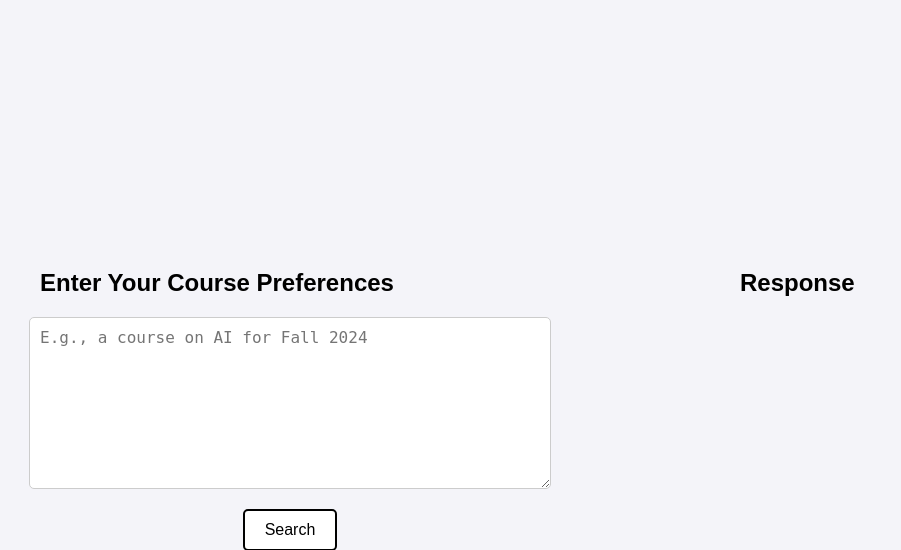
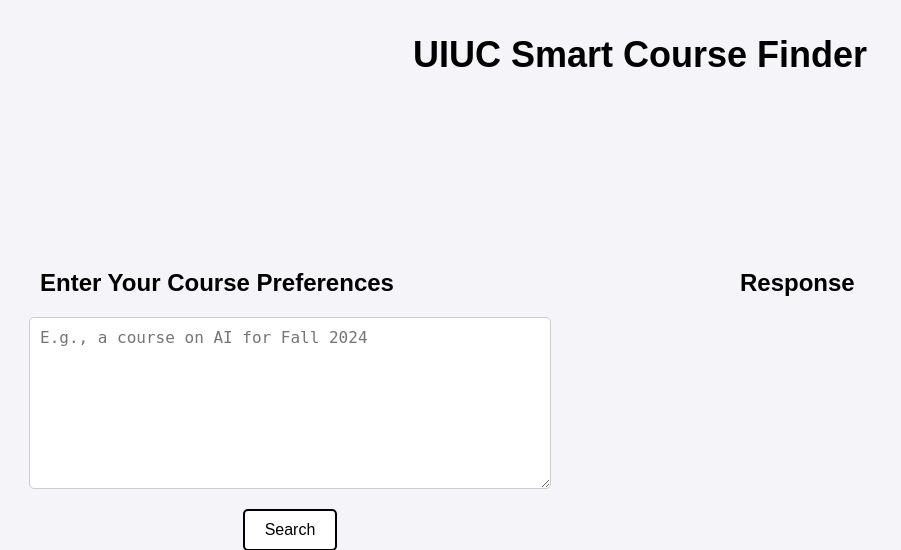
Before and after one commit to EeshaR/410finalproject, a Flask app: page / in a window 1280 px wide. Shown: the top 550 px of the page, without its empty margins (0-901 px from the left). Run offline with Flask 3, Linux system fonts and the light colour scheme; parts of the project's set-up code (start-up, migrations or seed data) failed here and were passed over.

Commit message:
Added title 'UIUC Smart Course Finder' and fixed some formatting

```diff
--- a/CS410 Final Project/static/styles.css
+++ b/CS410 Final Project/static/styles.css
@@ -18,6 +18,20 @@
     width: 100%;
     padding: 20px;
 }
+
+.page-title {
+    position: absolute; /* Position it relative to the viewport */
+    top: 10px; /* Adjusted space from the top of the page */
+    left: 50%; /* Center horizontally */
+    transform: translateX(-50%); /* Center the element */
+    text-align: center; /* Center-align text */
+    font-size: 18px; /* Smaller font size */
+    font-weight: normal; /* Normal font weight for a clean look */
+    background-color: transparent; /* Remove the background color */
+    padding: 0; /* Remove unnecessary padding */
+    margin: 0; /* Ensure no extra margins */
+}
+
 
 .form-section, .response-section {
     flex: 1;
--- a/CS410 Final Project/templates/index.html
+++ b/CS410 Final Project/templates/index.html
@@ -18,8 +18,11 @@
     </form>
     <div id="response"></div> -->
 
+    <div class="page-title">
+        <h1>UIUC Smart Course Finder</h1>
+    </div>
+
     <div class="container">
-        <!-- Input Form Section -->
         <div class="form-section">
             <h2>Enter Your Course Preferences</h2>
             <form id="queryForm">
@@ -47,7 +50,7 @@
 
             if (!queryInput) {
                 responseDiv.style.display = 'block'; // Show the response box
-                responseDiv.innerHTML = `<strong>Response:</strong> How can I assist you today?`;
+                responseDiv.innerHTML = `How can I assist you today?`;
                 return; // Exit the function
             }
 
@@ -66,7 +69,7 @@
 
                 if (response.ok) {
                     const data = await response.json();
-                    responseDiv.innerHTML = `<strong>Response:</strong> <p>${data.response}</p>`;
+                    responseDiv.innerHTML = `<p>${data.response}</p>`;
                 } else {
                     responseDiv.innerHTML = `<strong>Error:</strong> Unable to process the query.`;
                 }
```
